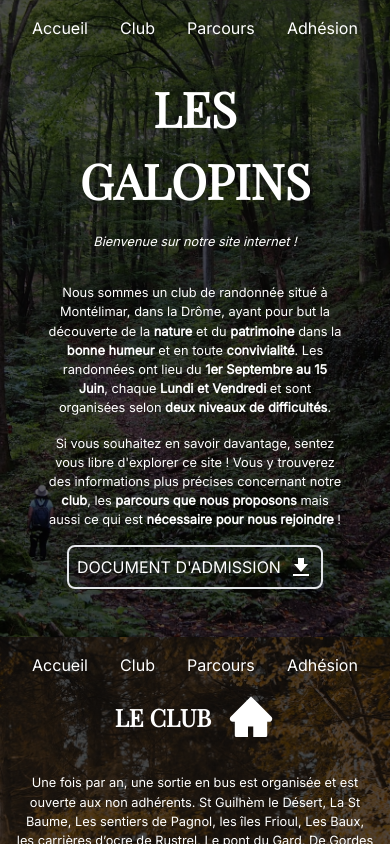
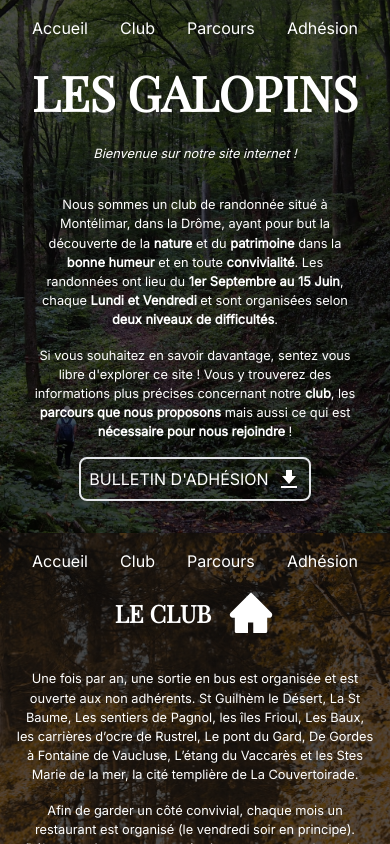
Before and after one commit to SebastienLaurentt/Galopins, a React (Vite) app: page / in a window 390 px wide. Shown: the top 844 px of the page. Built offline with nearby package versions, Linux system fonts and the light colour scheme.

Commit message:
change name of download link to Bulletin d'adhesion

```diff
--- a/src/sections/Home.tsx
+++ b/src/sections/Home.tsx
@@ -13,7 +13,7 @@ function Home() {
         >
             <Header/>
             {/* HERO CONTENT */}
-            <div className='p-8 md:p-24 xl:p-60   xl:h-3/4 flex flex-col justify-center items-center  mx-auto'>
+            <div className='p-4 md:p-24 xl:p-60   xl:h-3/4 flex flex-col justify-center items-center  mx-auto'>
                     <h1>LES GALOPINS</h1>
                     <p className='italic text-center mb-8'>Bienvenue sur notre site internet ! </p>
                     <p className=' text-center'>Nous sommes un club de randonnée situé à Montélimar, dans la Drôme, ayant pour but la découverte de la <strong>nature</strong> et du <strong>patrimoine</strong> dans la <strong>bonne humeur</strong> et en toute <strong>convivialité</strong>. Les randonnées ont lieu du <strong>1er Septembre au 15 Juin</strong>, chaque <strong>Lundi et Vendredi</strong> et sont organisées selon <strong>deux niveaux de difficultés</strong>.  </p>
@@ -21,7 +21,7 @@ function Home() {
                     <DownloadLink
                         file={AdmissionFile}
                         fileName="Admission_Galopins.pdf"
-                        linkName="DOCUMENT D'ADMISSION"
+                        linkName="BULLETIN D'ADHÉSION"
                     />
             </div>
         </Section>
--- a/src/sections/Rejoindre.tsx
+++ b/src/sections/Rejoindre.tsx
@@ -29,7 +29,7 @@ function Rejoindre() {
                     <DownloadLink
                         file={AdmissionFile}
                         fileName="Admission_Galopins.pdf"
-                        linkName="DOCUMENT D'ADMISSION"
+                        linkName="BULLETIN D'ADHÉSION"
                     />
                 </div>
 
```
